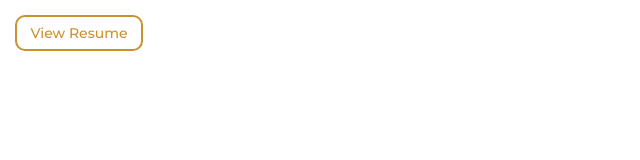
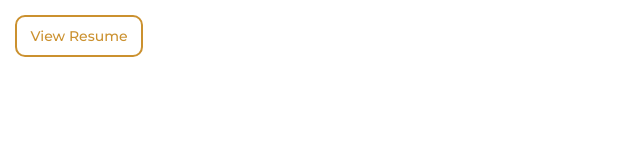
Before and after one commit to pk-rds/notion_widgets, a plain HTML site: page ghost-button.html in a window 1280 px wide. Shown: the full height of the page, 0-640 px from the left. Drawn offline with Linux system fonts and the light colour scheme.

Commit message:
Update ghost-button.html

```diff
--- a/ghost-button.html
+++ b/ghost-button.html
@@ -13,7 +13,7 @@
     button {
       border: none;
       cursor: pointer;
-      padding: 7px 7px;
+      padding: 10px;
       font-size: 14px;
       cursor: pointer;
     }
```
